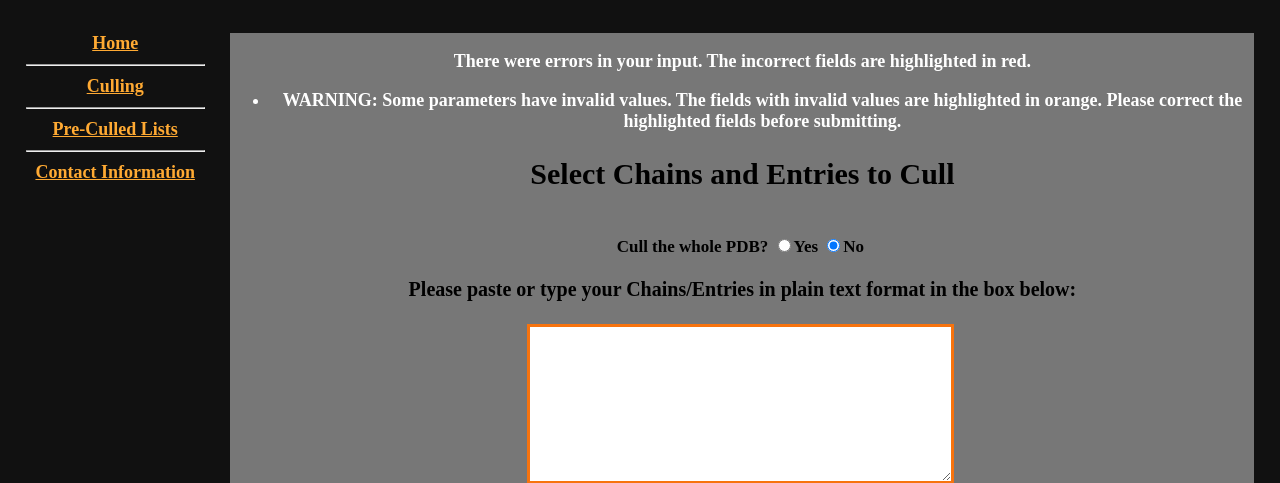
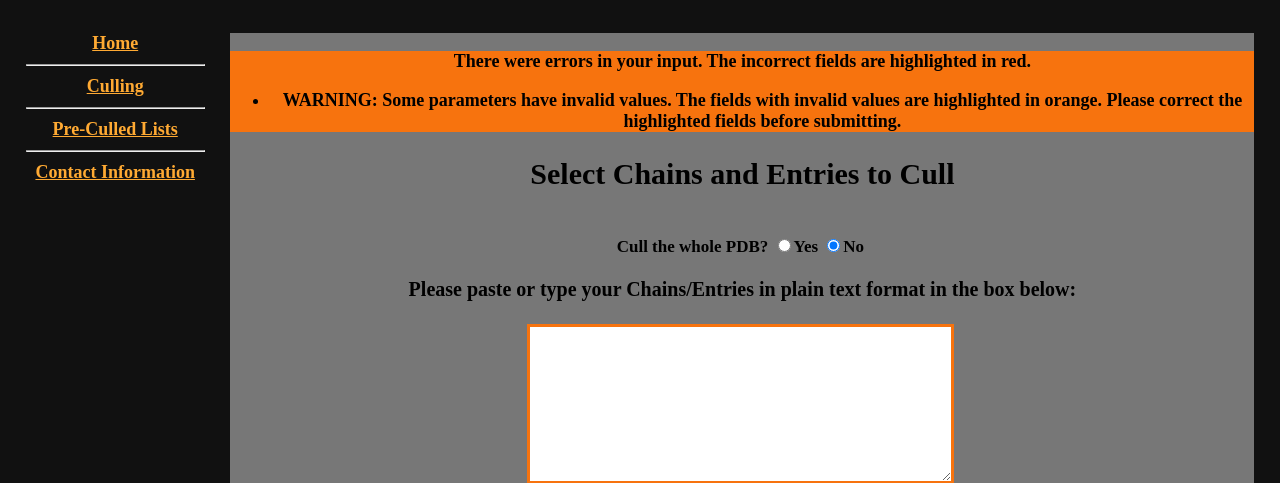
Before and after one commit to SimonCB765/LeafGAE, a Flask app: page /culling in a window 1280 px wide. Shown: the top 483 px of the page. Run offline with Flask 2, Linux system fonts and the light colour scheme.

Commit message:
Improved style of error message when js is disabled

```diff
--- a/static/css/main.css
+++ b/static/css/main.css
@@ -25,10 +25,10 @@ body {
 }
 
 #error {
-	background-color: #777777;
+	background-color: #F7730E;
 	font-weight: bold;
 	font-size: 18px;
-	color: #FFFFFF;
+	color: #000000;
 }
 
 #footer {
```
